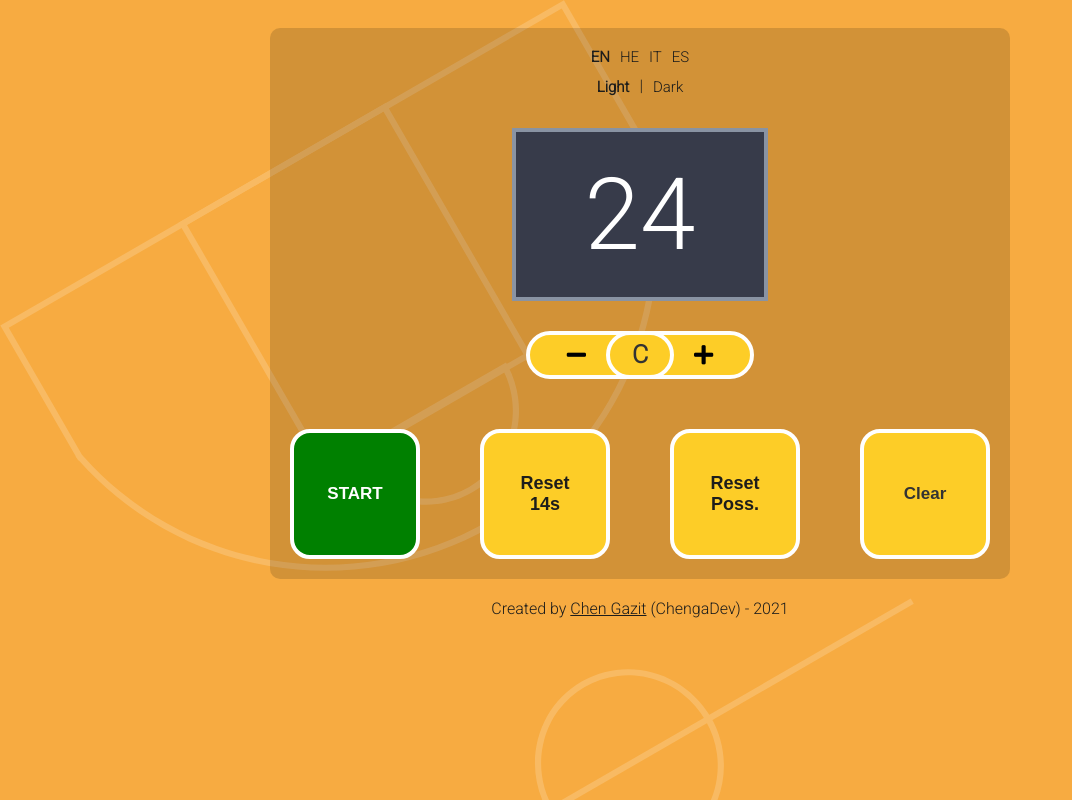
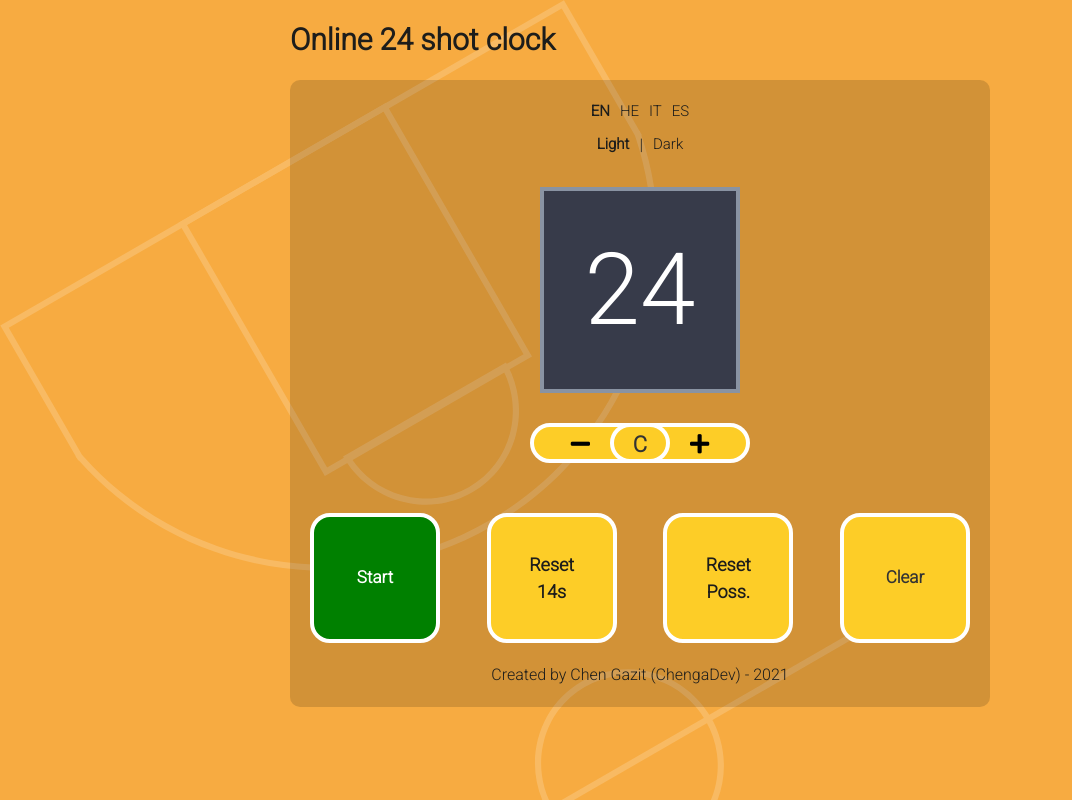
Before and after one commit to ChengaDev/shotclock, a React (Create React App) app: page / in a window 1280 px wide. Shown: the whole page, without its empty margins (0-1072 px from the left). Built offline with nearby package versions, Linux system fonts and the light colour scheme.

Commit message:
add routing boilerplate

```diff
--- a/package.json
+++ b/package.json
@@ -9,9 +9,14 @@
     "@types/jest": "^26.0.20",
     "@types/node": "^12.20.4",
     "@types/react": "^17.0.2",
+    "@types/react-bootstrap": "^0.32.25",
     "@types/react-dom": "^17.0.1",
+    "bootstrap": "^4.6.0",
     "react": "^17.0.1",
+    "react-bootstrap": "^1.5.2",
     "react-dom": "^17.0.1",
+    "react-router": "^5.2.0",
+    "react-router-dom": "^5.2.0",
     "react-scripts": "4.0.2",
     "react-spring": "^8.0.27",
     "styled-components": "^5.2.1",
@@ -43,6 +48,7 @@
     ]
   },
   "devDependencies": {
+    "@types/react-router-dom": "^5.1.7",
     "@types/styled-components": "^5.1.7"
   }
 }
--- a/public/index.html
+++ b/public/index.html
@@ -13,11 +13,17 @@
 			async
 			src="https://pagead2.googlesyndication.com/pagead/js/adsbygoogle.js"
 		></script>
-		<title>Basketball 24 shot clock practice</title>
+		<title>Online Basketball 24 shot clock practice</title>
 		<link
 			rel="stylesheet"
 			href="https://pro.fontawesome.com/releases/v5.10.0/css/all.css"
 			integrity="sha384-AYmEC3Yw5cVb3ZcuHtOA93w35dYTsvhLPVnYs9eStHfGJvOvKxVfELGroGkvsg+p"
+			crossorigin="anonymous"
+		/>
+		<link
+			rel="stylesheet"
+			href="https://cdn.jsdelivr.net/npm/bootstrap@4.6.0/dist/css/bootstrap.min.css"
+			integrity="sha384-B0vP5xmATw1+K9KRQjQERJvTumQW0nPEzvF6L/Z6nronJ3oUOFUFpCjEUQouq2+l"
 			crossorigin="anonymous"
 		/>
 		<link href="https://fonts.googleapis.com/css2?family=Roboto:wght@300&display=swap" rel="stylesheet" />
--- a/src/App.tsx
+++ b/src/App.tsx
@@ -1,18 +1,18 @@
 import { useState } from 'react';
 import styled, { createGlobalStyle, ThemeProvider } from 'styled-components';
+import { BrowserRouter as Router, Switch, Route } from 'react-router-dom';
 
 import background from './assets/Group8.svg';
-
-import LanguageSelector from './components/LanguageSelector';
-import ShotClock from './components/ShotClock';
 import Footer from './components/Footer';
-import ThemeSelector from './components/ThemeSelector';
+import ShotClockPage from './components/ShotClockPage';
 
 import LanguageProvider from './contexts/Language/LanguageProvider';
+import Navigation from './components/Navigation';
 
 import { lightTheme, darkTheme } from './themes/themes';
 
 import Themes from './constants/Themes';
+import Routes from './AppRoutes';
 
 function App() {
 	const [selectedTheme, setSelectedTheme] = useState<string>(Themes.Light);
@@ -21,17 +21,23 @@ function App() {
 
 	return (
 		<div className='App'>
+			<Router>
 				<ThemeProvider theme={currentTheme}>
+					<Navigation currentTheme={selectedTheme} />
 					<Content>
 						<GlobalStyle />
 						<LanguageProvider>
-						<LanguageSelector />
-						<ThemeSelector theme={selectedTheme} setTheme={setSelectedTheme} />
-						<ShotClock />
+							<Switch>
+								<Route exact path={Routes.Home}>
+									<ShotClockPage selectedTheme={selectedTheme} setSelectedTheme={setSelectedTheme} />
+								</Route>
+								<Route exact path={Routes.App}></Route>
+							</Switch>
+							<Footer />
 						</LanguageProvider>
 					</Content>
-				<Footer />
 				</ThemeProvider>
+			</Router>
 		</div>
 	);
 }
--- /dev/null
+++ b/src/AppRoutes.tsx
@@ -0,0 +1,4 @@
+export default {
+	Home: '/',
+	App: '/app'
+};
--- a/src/components/Correction.tsx
+++ b/src/components/Correction.tsx
@@ -1,4 +1,3 @@
-import React from 'react';
 import styled from 'styled-components';
 
 type CorrectionProps = {
@@ -28,7 +27,7 @@ const AdjustIcon = styled.i`
 `;
 
 const CorrectionSign = styled.span`
-	font-size: 25px;
+	font-size: 22px;
 	margin-right: 20px;
 	user-select: none;
 	margin-left: 20px;
@@ -39,7 +38,7 @@ const CorrectionSign = styled.span`
 	border: 4px solid #fff;
 	display: inline-block;
 	margin-top: -4px;
-	line-height: 40px;
+	line-height: 35px;
 
 	@media ${'(max-width: 550px)'} {
 		font-size: 20px;
--- /dev/null
+++ b/src/components/Navigation.tsx
@@ -0,0 +1,59 @@
+import { Nav, Navbar, NavDropdown } from 'react-bootstrap';
+import styled from 'styled-components';
+import Themes from '../constants/Themes';
+import Routes from '../AppRoutes';
+import { Link } from 'react-router-dom';
+
+type NavigartionProps = {
+	currentTheme: string;
+};
+
+const Navigation = (props: NavigartionProps) => {
+	return (
+		<Container>
+			<Navbar variant={props.currentTheme === Themes.Light ? 'light' : 'dark'} bg='light' expand='lg'>
+				<Navbar.Brand href={Routes.Home}>
+					<strong>Online 24 shot clock</strong>
+				</Navbar.Brand>
+				{/* <Navbar.Toggle aria-controls='basic-navbar-nav' />
+				<Navbar.Collapse id='basic-navbar-nav'>
+					<Nav className='mr-auto'>
+						<Link to={Routes.Home}>Home</Link>
+						<Link to={Routes.App}>Clock</Link>
+					</Nav>
+				</Navbar.Collapse> */}
+			</Navbar>
+		</Container>
+	);
+};
+
+const Container = styled.div`
+	nav {
+		background-color: transparent !important;
+		max-width: 700px;
+		margin: 0 auto;
+		padding: 0;
+		margin-bottom: 20px;
+
+		.navbar-brand {
+			font-size: 30px;
+			line-height: 30px;
+		}
+
+		@media ${'(max-width: 550px)'} {
+			margin-bottom: 10px;
+			margin-top: 5px;
+		}
+
+		a,
+		button span {
+			color: ${(props) => props.theme.mainTextColor} !important;
+		}
+
+		.navbar-nav {
+			margin-top: 2px;
+		}
+	}
+`;
+
+export default Navigation;
--- /dev/null
+++ b/src/components/ShotClockPage.tsx
@@ -0,0 +1,20 @@
+import LanguageSelector from '../components/LanguageSelector';
+import ShotClock from '../components/ShotClock';
+import ThemeSelector from '../components/ThemeSelector';
+
+type ShotClockPageProps = {
+	selectedTheme: string;
+	setSelectedTheme: any;
+};
+
+const ShotClockPage = (props: ShotClockPageProps) => {
+	return (
+		<>
+			<LanguageSelector />
+			<ThemeSelector theme={props.selectedTheme} setTheme={props.setSelectedTheme} />
+			<ShotClock />
+		</>
+	);
+};
+
+export default ShotClockPage;
--- a/src/localization/locailzation.tsx
+++ b/src/localization/locailzation.tsx
@@ -15,8 +15,8 @@ const AppLocalization: AppLocalizationType = {
 	en: {
 		title: 'Basketball shot clock practice',
 		subtitle: 'Practice your 24 shot clock operation skills',
-		startLabel: 'START',
-		stopLabel: 'STOP',
+		startLabel: 'Start',
+		stopLabel: 'Stop',
 		removeDisplayLabel: 'Clear'
 	},
 	it: {
```
Also changed, not shown: 1 other file (tests, documents, lock files or other folders). Lines whose indentation alone changed are shown as unchanged.
